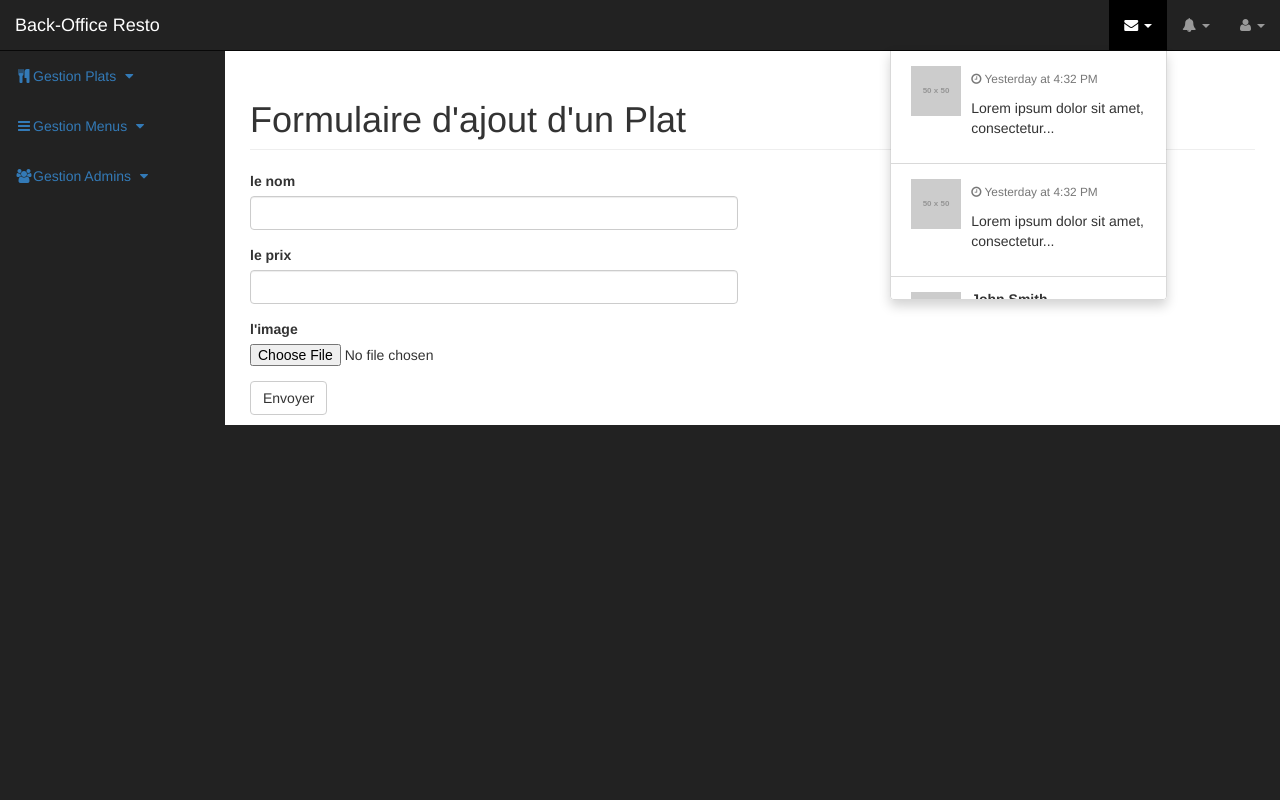
After one commit to lapie002/restaurantPOO, a PHP site: page /restaurantPOO/addmenutest.php in a window 1280 px wide, after a click that opens the changed part. The commit adds this page. Run offline with PHP 8.4, Linux system fonts and the light colour scheme; the visitor is signed in with stand-in values (Sample User, id 1); grey boxes labelled with a size stand in for pictures from a placeholder-image service; some libraries are stand-ins or nearby versions.

Commit message:
addmenutest.php in progress

```diff
--- a/addmenu.php
+++ b/addmenu.php
@@ -36,14 +36,11 @@ if (isset($_POST['creer']))
   // $prix = $_POST['prix'];
   $prix = 0.00;
 
+  //il y aura plusieurs plats
   $idplat = $_POST['idplat'];
   $idplat = (int) $idplat;
 
-  //TEST
-  // echo "nom du menu : " . $nom . " prix : " . $prix . " idplat : " . $idplat ."\n";
 
-  // On crée un nouveau menu.
-  // $menu = new Menu(['nom' => $_POST['nom'], 'prix' => $_POST['prix']]);
   $menu = new Menu(['nom' => $_POST['nom'], 'prix' => $prix]);
 
 
--- /dev/null
+++ b/addmenutest.php
@@ -0,0 +1,392 @@
+<?php
+// On enregistre notre autoload.
+function chargerClasse($classname)
+{
+  require 'models/'.$classname.'.php';
+}
+
+spl_autoload_register('chargerClasse');
+
+// On appelle session_start() APRÈS avoir enregistré l'autoload.
+session_start();
+
+if (isset($_GET['deconnexion']))
+{
+  session_destroy();
+  header('Location: .');
+  exit();
+}
+
+$db = Db::getInstance();
+$db->setAttribute(PDO::ATTR_ERRMODE, PDO::ERRMODE_WARNING); // On émet une alerte à chaque fois qu'une requête a échoué.
+
+//acces au MenusManager
+$menusManager = new MenusManager($db);
+//acces au PlatsManager
+$platsManager = new PlatsManager($db);
+
+if(isset($_POST['creer']))
+{
+  // insertion de l image en base de donnees.
+  // On peut valider le fichier et le stocker définitivement
+  $fileTMP    = $_FILES['image']['tmp_name'];
+  $fileNAME = $_FILES['image']['name'];
+  $fileTYPE = $_FILES['image']['type'];
+  // tableau des extensions
+  $extensions_autorisees = array('jpg', 'jpeg', 'gif', 'png', 'pdf');
+
+  if(isset($_FILES['image']) && $_FILES['image']['error'] == 0)
+  {
+    // Testons si l'extension est autorisée
+    $infosfichier = pathinfo($_FILES['image']['name']);
+    $extension_upload = $infosfichier['extension'];
+
+    if (in_array($extension_upload, $extensions_autorisees))
+    {
+      //echo $file;
+      move_uploaded_file($fileTMP, 'uploads/' . $fileNAME);
+    }
+  }
+
+  //les variable recuperer apres l envoie du formulaire:
+  $nom = $_POST['nom'];
+  $image = $fileNAME;
+  // on met le prix a zero avant de faire un update du rpix du menu en fonction des plats choisi
+  $prix = 0.00;
+
+  //il y aura plusieurs plats *** A voir comment onfait ***
+  $idplat = $_POST['idplat'];
+  $idplat = (int) $idplat;
+  //#yourCode Here...
+  //...
+
+
+  // On crée un nouveau menu.
+  $menu = new Menu(['nom' => $nom, 'prix' => $prix, 'image' => $image]);
+
+  // On crée des plats correspondant a leur id dans le formulaire
+  // # your code here ...
+
+
+  if($menusManager->exists($menu->getNom()))
+  {
+    $message = "<div class='alert alert-danger fade in col-lg-6'><a href='#' class='close' data-dismiss='alert' aria-label='close'>&times;</a><strong>Erreur !</strong> ce menu existe déjà en base de données.</div>";
+    unset($menu);
+  }
+  else
+  {
+
+    //****************************** le dur du travail *****************************************//
+    //on ajoute le menu
+    $menusManager->add($menu);
+
+    //appel d un fonction pour recup le menu inserer en base :
+    // $menuEnBase = getMenu($menu->getNom());
+    $menuEnBase = $menusManager->getMenu($nom);
+
+    // associationPlatMenu(int $idplat,$idmenu)
+    $menusManager->associationPlatMenu($idplat,$menuEnBase->getId());
+
+    //met a jour le prix du menu :
+    $menusManager->updatePrixMenu($menuEnBase->getId());
+
+
+
+    //gestion du message success | error pour insertion du plat dans la bdd - pour update avec image
+    if($messageInsertOk){
+         $message = "<div class='alert alert-success fade in col-lg-6'><a href='#' class='close' data-dismiss='alert' aria-label='close'>&times;</a><strong>Bravo !</strong> le menu a bien été ajouté en base de données.</div>";
+    }
+    else{
+         $message = "<div class='alert alert-danger fade in col-lg-6'><a href='#' class='close' data-dismiss='alert' aria-label='close'>&times;</a><strong>Erreur !</strong> le menu n'a pas pu être ajouté en base de données.</div>";
+    }
+  }
+}
+
+if(isset($_SESSION['login'])){
+
+  $nomAdminSession    = $_SESSION['nom'];
+  $prenomAdminSession = $_SESSION['prenom'];
+
+?>
+<!DOCTYPE html>
+<html lang="fr">
+<head>
+
+    <meta charset="utf-8">
+    <meta http-equiv="X-UA-Compatible" content="IE=edge">
+    <meta name="viewport" content="width=device-width, initial-scale=1">
+    <meta name="description" content="">
+    <meta name="author" content="">
+
+    <title>SB Admin - Bootstrap Admin Template</title>
+
+    <!-- Bootstrap Core CSS -->
+    <link href="./css/bootstrap.min.css" rel="stylesheet">
+
+    <!-- Custom CSS -->
+    <link href="./css/sb-admin.css" rel="stylesheet">
+
+    <!-- Custom Fonts -->
+    <link href="./font-awesome/css/font-awesome.min.css" rel="stylesheet" type="text/css">
+
+    <!-- HTML5 Shim and Respond.js IE8 support of HTML5 elements and media queries -->
+    <!-- WARNING: Respond.js doesn't work if you view the page via file:// -->
+    <!--[if lt IE 9]>
+        <script src="https://oss.maxcdn.com/libs/html5shiv/3.7.0/html5shiv.js"></script>
+        <script src="https://oss.maxcdn.com/libs/respond.js/1.4.2/respond.min.js"></script>
+    <![endif]-->
+
+</head>
+
+<body>
+
+<!-- Sidebar Menu Items - These collapse to the responsive navigation menu on small screens -->
+<!--          <div class="collapse navbar-collapse navbar-ex1-collapse">
+              <ul class="nav navbar-nav side-nav">
+                  <li>
+                      <a href="http://localhost/ProjetMVC/index.php?controller=products&action=index" data-toggle="collapse" data-target="#demo"><i class="fa fa-fw fa-edit"></i> Products<i class="fa fa-fw fa-caret-down"></i></a>
+                      <ul id="demo" class="collapse">
+                          <li>
+                              <a href="#">Liste des Produits</a>
+                          </li>
+                          <li>
+                              <a href="#">Ajouter Plat</a>
+                              <a href="#">Ajouter Plat</a>
+                              <a href="#">Ajouter Plat</a>
+                              <a href="#">Ajouter Plat</a>
+                          </li>
+                      </ul>
+                  </li>
+              </ul>
+          </div>    -->
+  <!-- Sidebar Menu Items - These collapse to the responsive navigation menu on small screens -->
+            <div class="collapse navbar-collapse navbar-ex1-collapse">
+                <ul class="nav navbar-nav side-nav">
+                    <li>
+                        <a href="javascript:;" data-toggle="collapse" data-target="#plats"><i class="fa fa-fw fa-cutlery"></i>Gestion Plats <i class="fa fa-fw fa-caret-down"></i></a>
+                        <ul id="plats" class="collapse">
+                            <li>
+                                <a href="http://localhost/restaurantPOO/addplat.php">Ajouter un Plat</a>
+                            </li>
+                            <li>
+                                <a href="http://localhost/restaurantPOO/showplats.php">Lister les plats</a>
+                            </li>
+                        </ul>
+                    </li>
+                    <li>
+                      <a href="javascript:;" data-toggle="collapse" data-target="#menu"><i class="fa fa-fw fa-bars"></i>Gestion Menus <i class="fa fa-fw fa-caret-down"></i></a>
+                      <ul id="menu" class="collapse">
+                          <li>
+                              <a href="http://localhost/restaurantPOO/addmenu.php">Ajouter un Menu</a>
+                          </li>
+                          <li>
+                              <a href="http://localhost/restaurantPOO/showmenus.php">Lister les Menus</a>
+                          </li>
+                      </ul>
+                    </li>
+                    <li>
+                      <a href="javascript:;" data-toggle="collapse" data-target="#admin"><i class="fa fa-fw fa-users"></i>Gestion Admins <i class="fa fa-fw fa-caret-down"></i></a>
+                      <ul id="admin" class="collapse">
+                          <li>
+                              <a href="http://localhost/restaurantPOO/addadmin.php">Ajouter un Admin</a>
+                          </li>
+                          <li>
+                              <a href="http://localhost/restaurantPOO/showadmins.php">Lister les Admins</a>
+                          </li>
+                      </ul>
+                    </li>
+                </ul>
+            </div>
+
+<!-- Navigation -->
+<nav class="navbar navbar-inverse navbar-fixed-top" role="navigation">
+            <!-- Brand and toggle get grouped for better mobile display -->
+            <div class="navbar-header">
+                <button type="button" class="navbar-toggle" data-toggle="collapse" data-target=".navbar-ex1-collapse">
+                    <span class="sr-only">Toggle navigation</span>
+                    <span class="icon-bar"></span>
+                    <span class="icon-bar"></span>
+                    <span class="icon-bar"></span>
+                </button>
+                <a class="navbar-brand" href="#">Back-Office Resto</a>
+            </div>
+            <!-- Top Menu Items -->
+            <ul class="nav navbar-right top-nav">
+                <li class="dropdown">
+                    <a href="#" class="dropdown-toggle" data-toggle="dropdown"><i class="fa fa-envelope"></i> <b class="caret"></b></a>
+                    <ul class="dropdown-menu message-dropdown">
+                        <li class="message-preview">
+                            <a href="#">
+                                <div class="media">
+                                    <span class="pull-left">
+                                        <img class="media-object" src="http://placehold.it/50x50" alt="">
+                                    </span>
+                                    <div class="media-body">
+                                        <h5 class="media-heading"><strong><?php //echo $first_name . ' ' . $last_name; ?></strong>
+                                        </h5>
+                                        <p class="small text-muted"><i class="fa fa-clock-o"></i> Yesterday at 4:32 PM</p>
+                                        <p>Lorem ipsum dolor sit amet, consectetur...</p>
+                                    </div>
+                                </div>
+                            </a>
+                        </li>
+                        <li class="message-preview">
+                            <a href="#">
+                                <div class="media">
+                                    <span class="pull-left">
+                                        <img class="media-object" src="http://placehold.it/50x50" alt="">
+                                    </span>
+                                    <div class="media-body">
+                                        <h5 class="media-heading"><strong><?php //echo $first_name . ' ' . $last_name; ?></strong>
+                                        </h5>
+                                        <p class="small text-muted"><i class="fa fa-clock-o"></i> Yesterday at 4:32 PM</p>
+                                        <p>Lorem ipsum dolor sit amet, consectetur...</p>
+                                    </div>
+                                </div>
+                            </a>
+                        </li>
+                        <li class="message-preview">
+                            <a href="#">
+                                <div class="media">
+                                    <span class="pull-left">
+                                        <img class="media-object" src="http://placehold.it/50x50" alt="">
+                                    </span>
+                                    <div class="media-body">
+                                        <h5 class="media-heading"><strong>John Smith</strong>
+                                        </h5>
+                                        <p class="small text-muted"><i class="fa fa-clock-o"></i> Yesterday at 4:32 PM</p>
+                                        <p>Lorem ipsum dolor sit amet, consectetur...</p>
+                                    </div>
+                                </div>
+                            </a>
+                        </li>
+                        <li class="message-footer">
+                            <a href="#">Read All New Messages</a>
+                        </li>
+                    </ul>
+                </li>
+                <li class="dropdown">
+                    <a href="#" class="dropdown-toggle" data-toggle="dropdown"><i class="fa fa-bell"></i> <b class="caret"></b></a>
+                    <ul class="dropdown-menu alert-dropdown">
+                        <li>
+                            <a href="#">Alert Name <span class="label label-default">Alert Badge</span></a>
+                        </li>
+                        <li>
+                            <a href="#">Alert Name <span class="label label-primary">Alert Badge</span></a>
+                        </li>
+                        <li>
+                            <a href="#">Alert Name <span class="label label-success">Alert Badge</span></a>
+                        </li>
+                        <li>
+                            <a href="#">Alert Name <span class="label label-info">Alert Badge</span></a>
+                        </li>
+                        <li>
+                            <a href="#">Alert Name <span class="label label-warning">Alert Badge</span></a>
+                        </li>
+                        <li>
+                            <a href="#">Alert Name <span class="label label-danger">Alert Badge</span></a>
+                        </li>
+                        <li class="divider"></li>
+                        <li>
+                            <a href="#">View All</a>
+                        </li>
+                    </ul>
+                </li>
+                <li class="dropdown">
+                    <a href="#" class="dropdown-toggle" data-toggle="dropdown"><i class="fa fa-user"></i> <?php //echo $first_name . ' ' . $last_name;?> <b class="caret"></b></a>
+                    <ul class="dropdown-menu">
+                        <li>
+                            <a href="#"><i class="fa fa-fw fa-user"></i> Profile</a>
+                        </li>
+                        <li>
+                            <a href="#"><i class="fa fa-fw fa-envelope"></i> Inbox</a>
+                        </li>
+                        <li>
+                            <a href="#"><i class="fa fa-fw fa-gear"></i> Settings</a>
+                        </li>
+                        <li class="divider"></li>
+                        <li>
+                            <a href="http://localhost/restaurantPOO/showplats.php?deconnexion=true"><i class="fa fa-fw fa-power-off"></i>Log Out</a>
+                        </li>
+                    </ul>
+                </li>
+            </ul>
+<!-- /.navbar-collapse -->
+</nav>
+
+
+    <div id="wrapper">
+
+                <div id="page-wrapper">
+
+                        <div class="container-fluid">
+
+                            <!-- Page Heading -->
+                            <div class="row">
+                                <div class="col-lg-12">
+                                    <h1 class="page-header">
+                                        Formulaire d'ajout d'un Plat
+                                    </h1>
+                                </div>
+                                <div class="col-lg-12">
+                                <?php
+                                  //on affiche le message de suuccess | error d insertion
+                                  if(isset($message)){echo $message;}
+                                ?>
+                                </div>
+                            </div>
+                            <!-- /.row    -->
+
+                            <div class="row">
+                                <div class="col-lg-6">
+                                    <!-- onsubmit="return validate();" -->
+                                    <!-- <form role="form" method="post" enctype="multipart/form-data" action="" name="myForm"> -->
+                                    <form role="form" action="" method="post" enctype="multipart/form-data">
+                                        <div class="form-group">
+                                            <label>le nom</label>
+                                            <input class="form-control" type="text" name="nom" id="nom" />
+                                        </div>
+
+                                        <div class="form-group">
+                                            <label>le prix</label>
+                                            <input class="form-control" type="text" name="prix" id="prix" />
+                                        </div>
+
+                                        <div class="form-group">
+                                            <label class="control-label">l'image</label>
+                                            <input type="file" class="filestyle" name="image" id="fileToUpload" data-buttonText="Choisir">
+                                        </div>
+                                        <button type="submit" class="btn btn-default" name="creer">Envoyer</button>
+                                        <!-- <input type="submit" value="Mise à jour plat" name="updatePlatId" /> -->
+                                    </form>
+                                </div>
+                            </div>
+                            <!-- /.row -->
+
+                        </div>
+                        <!-- /.container-fluid -->
+
+                    </div>
+                    <!-- /#page-wrapper -->
+
+    </div>
+    <!-- /#wrapper -->
+</body>
+
+
+<!-- jQuery -->
+<script src="./js/jquery.js"></script>
+
+<!-- Bootstrap Core JavaScript -->
+<script src="./js/bootstrap.min.js"></script>
+
+</html>
+<?php
+//fin du test de session admin
+}
+else
+{
+  //on redirige vers la page de login
+  header('Location: http://localhost/restaurantPOO/login.php');
+}
+?>
```
